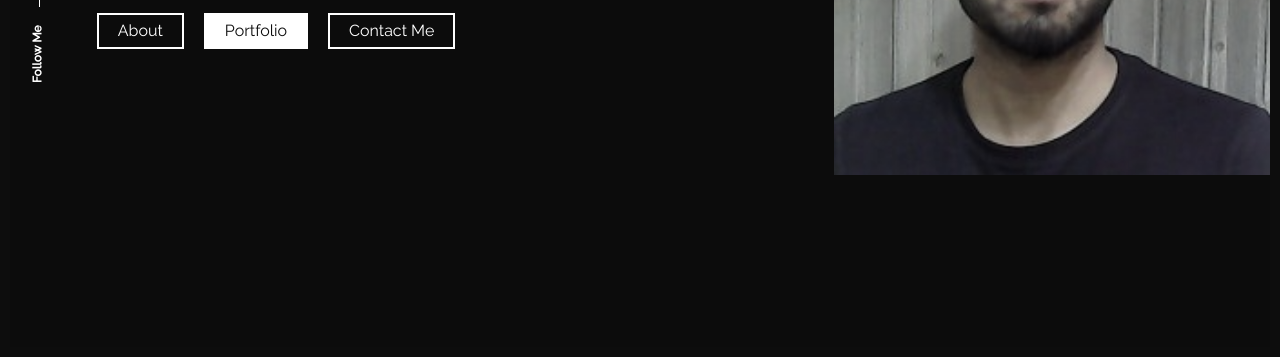
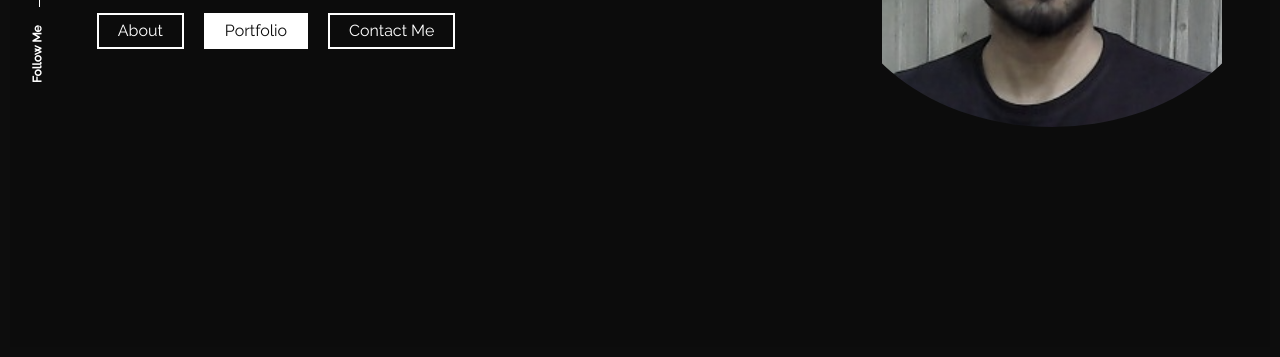
Before and after one commit to MuhammadIshaq009/myportfolio, a React app: page / in a window 1280 px wide. Shown: the part 443-800 px from the top of the page. Built offline with nearby package versions, Linux system fonts and the light colour scheme; some packages are replaced by stand-ins of ours.

Commit message:
Update style.css

```diff
--- a/src/pages/home/style.css
+++ b/src/pages/home/style.css
@@ -92,11 +92,12 @@ section {
 }
 
 .intro_sec .h_bg-image {
-    height: 482px !important;
+    height: 340px !important;
+    width:340px;
+    border-radius:50%;
     background-position: 50%;
     background-size: contain;
     background-repeat: no-repeat;
-    min-height: 580px;
 }
 
 .ac_btn {
```
